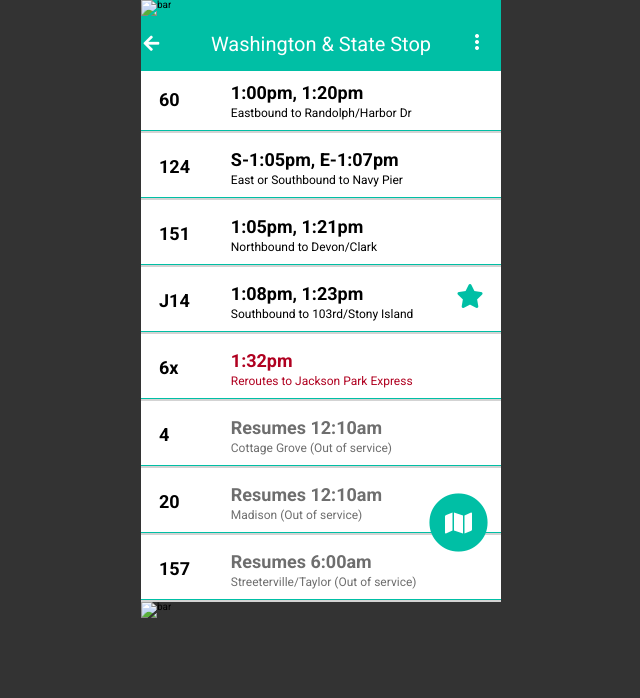
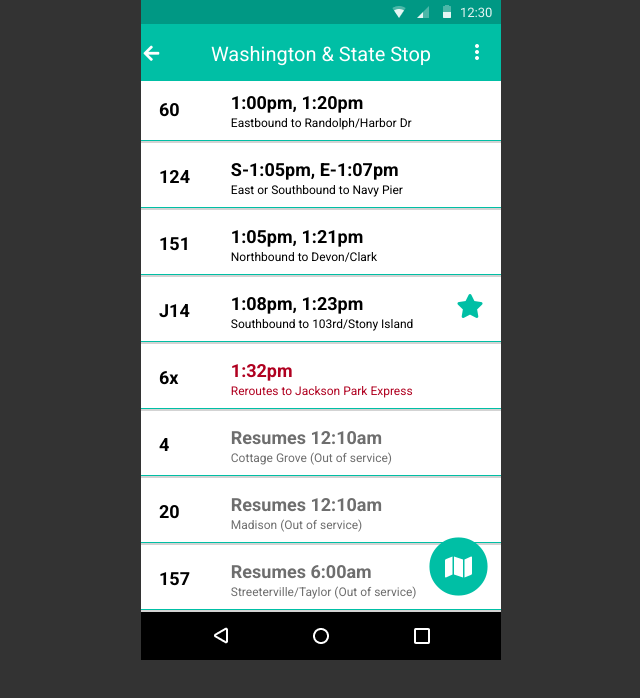
Before and after one commit to jknowles14/frontend, a plain HTML site: page index.html in a window 1280 px wide. Shown: the whole page, without its empty margins (319-959 px from the left). Drawn offline with Linux system fonts and the light colour scheme; the site is published under a folder, as on GitHub Pages, so addresses that start at the root find nothing.

Commit message:
FE challenge 5th push

```diff
--- a/index.html
+++ b/index.html
@@ -8,14 +8,14 @@
   <link rel="stylesheet" href="css/style.css">
   <link rel='stylesheet' href='https://use.fontawesome.com/releases/v5.5.0/css/all.css' integrity='sha384-B4dIYHKNBt8Bc12p+WXckhzcICo0wtJAoU8YZTY5qE0Id1GSseTk6S+L3BlXeVIU' crossorigin='anonymous'>
   <link href="https://fonts.googleapis.com/icon?family=Material+Icons" rel="stylesheet">
-<link href="https://fonts.googleapis.com/css?family=Roboto:300,400,700" rel="stylesheet">
+  <link href="https://fonts.googleapis.com/css?family=Roboto:300,400,700" rel="stylesheet">
 </head>
 
 <body>
   <section class="container">
-    <div class ="status-bar">
-       <img src="/css/images/Androidstatusbar.png" alt="bar">
-     </div>
+    <div class="status-bar">
+      <img src="css/images/Androidstatusbar.png" alt="bar">
+    </div>
     <nav>
 
       <div class="arrow-left">
@@ -109,8 +109,8 @@
 
     </section>
     <div class="bottombar">
-         <img src="/css/images/Androidnavigationbar.png" alt="bar">
-     </div>
+      <img src="css/images/Androidnavigationbar.png" alt="bar">
+    </div>
     <div class="map">
       <span class="fa-stack fa-3x">
         <i class="fa fa-circle fa-stack-2x icon-background"></i>
```
Also changed, not shown: css/style.css (+8 -2 lines).
